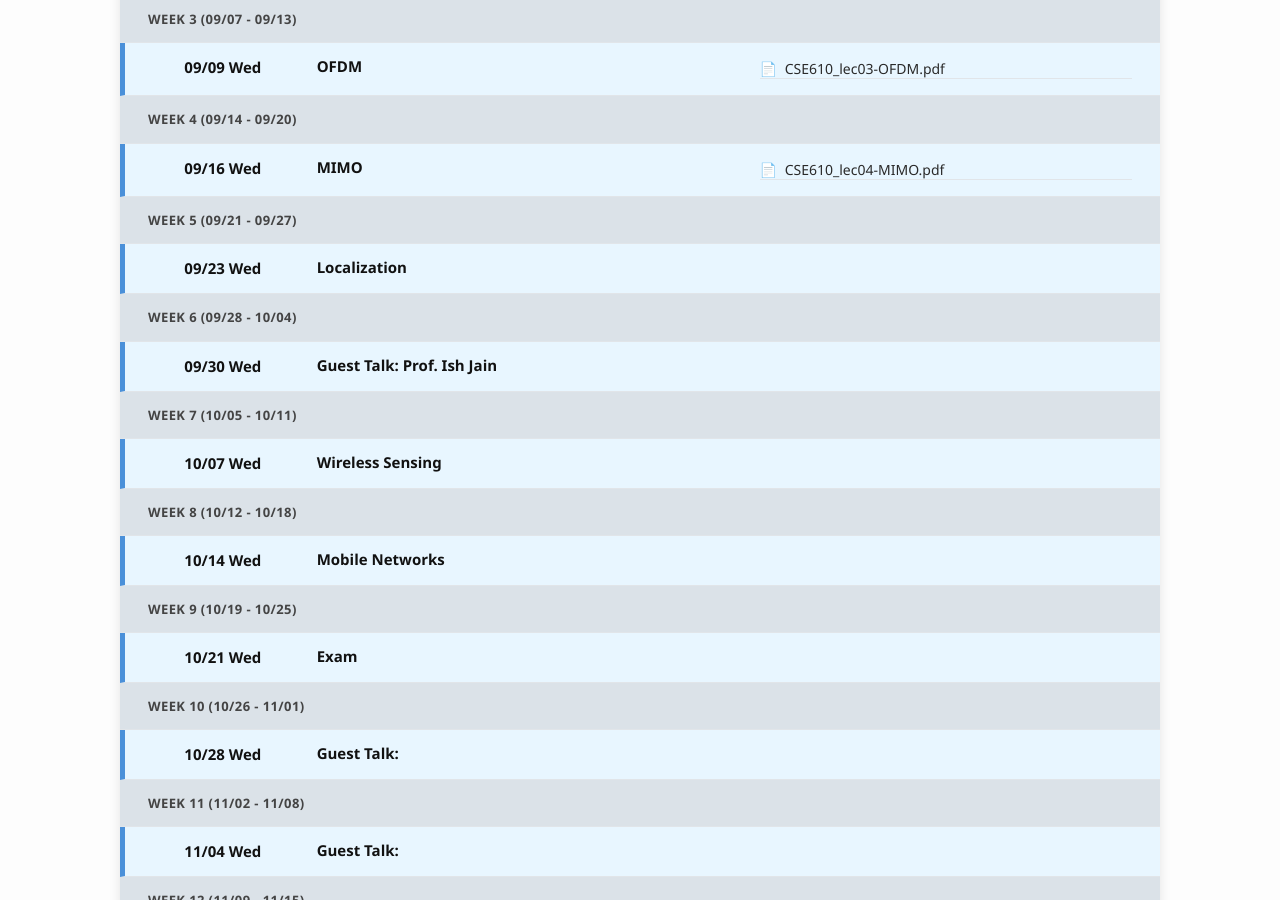
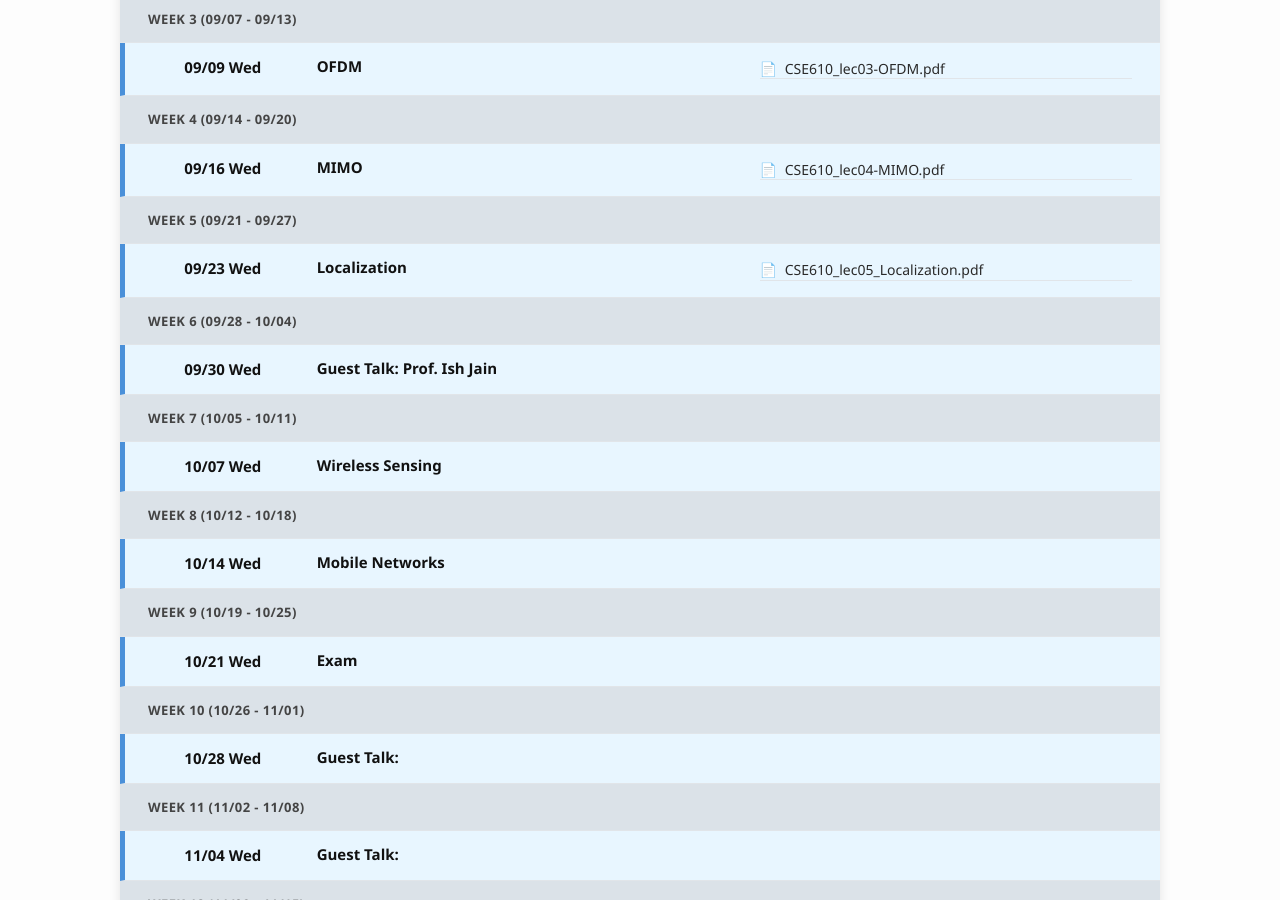
Before and after one commit to xieyaxiongfly/CSE610_Mobile, a Jekyll site: the page built from schedule.md, in a window 1280 px wide and 900 px high, scrolled down 538 px. Built offline with Jekyll 4.4.1, drawn with Linux system fonts in a browser that asks for light colours; nearby versions of some CDN libraries.

Commit message:
uploading slides

```diff
--- a/_data/course_schedule.yml
+++ b/_data/course_schedule.yml
@@ -28,7 +28,9 @@ lecture_sequence:
   - name: CSE610_lec04-MIMO.pdf
     url: https://xieyaxiongfly.github.io/CSE610_Mobile/static_files/uploads/CSE610_lec04-MIMO.pdf
 - topic: Localization
-  materials: []
+  materials:
+  - name: CSE610_lec05_Localization.pdf
+    url: https://xieyaxiongfly.github.io/CSE610_Mobile/static_files/uploads/CSE610_lec05_Localization.pdf
 - topic: 'Guest Talk: Prof. Ish Jain'
   materials: []
 - topic: Wireless Sensing
```
Also changed, not shown: 1 other file.
